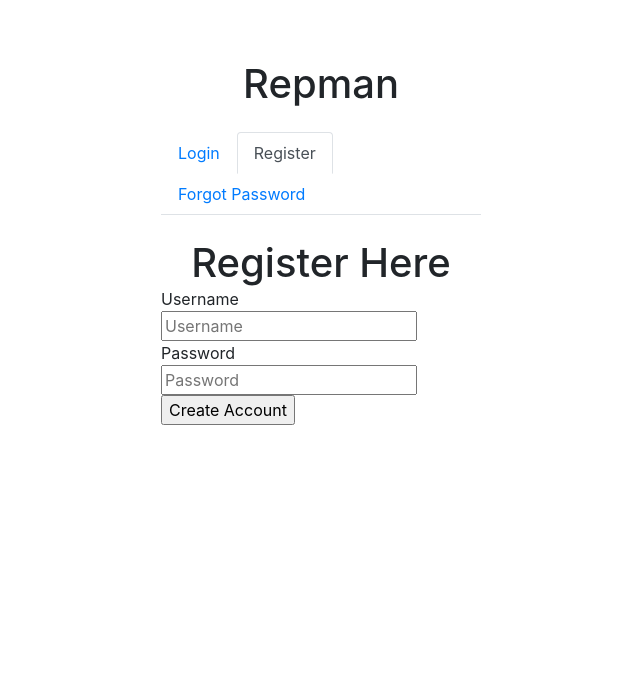
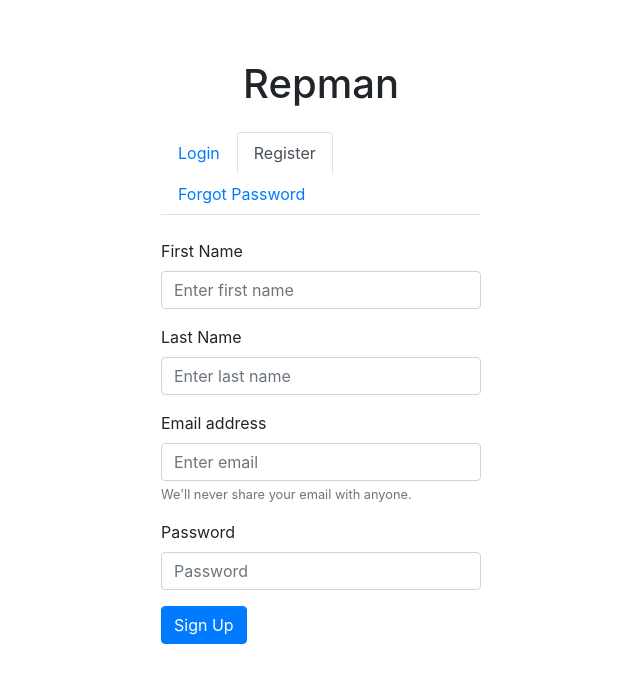
Before and after one commit to elfua360/Repman, a React (Create React App) app in the folder frontend/: page / in a window 1280 px wide. Both pictures are taken after a click on the button "Register". Shown: the top 682 px of the page, without its empty margins (319-959 px from the left). Built offline with nearby package versions, Linux system fonts and the light colour scheme.

Commit message:
update register tab appearance to match login

```diff
--- a/frontend/src/components/Register.js
+++ b/frontend/src/components/Register.js
@@ -1,10 +1,48 @@
 import React from 'react';
+import Form from 'react-bootstrap/Form'
+import Button from 'react-bootstrap/Button'
 
 function Register() {
     const doRegister = async event => {
-        event.preventDefault();
+        var firstName = document.getElementById("firstNameText").value;
+        var lastName = document.getElementById("lastNameText").value;
+        var email = document.getElementById("emailText").value;
+        var password = document.getElementById("passwordText").value;
     };
     return (
+        <>
+            <Form onSubmit={Register}>
+                <Form.Group controlId="formFirstName">
+                    <Form.Label>First Name</Form.Label>
+                    <Form.Control type="text" placeholder="Enter first name"/>
+                </Form.Group>
+                <Form.Group controlId="formLastName">
+                    <Form.Label>Last Name</Form.Label>
+                    <Form.Control type="text" placeholder="Enter last name"/>
+                </Form.Group>
+                <Form.Group controlId="formEmail">
+                    <Form.Label>Email address</Form.Label>
+                    <Form.Control type="email" placeholder="Enter email"/>
+                    <Form.Text className="text-muted">
+                        We'll never share your email with anyone.
+                    </Form.Text>
+                </Form.Group>
+                <Form.Group controlId="formBasicPassword">
+                    <Form.Label>Password</Form.Label>
+                    <Form.Control type="password" placeholder="Password"/>
+                </Form.Group>
+
+
+
+                <Button variant="primary" type="submit">
+                    Sign Up
+                </Button>
+            </Form>
+        </>
+
+
+
+        /*
         <>
             <h1 id="registerTitle">Register Here</h1>
             <div id="register">
@@ -21,6 +59,7 @@ function Register() {
                 <span id="registerResult"></span>
             </div>
         </>
+        */
 
     );
 };
```
